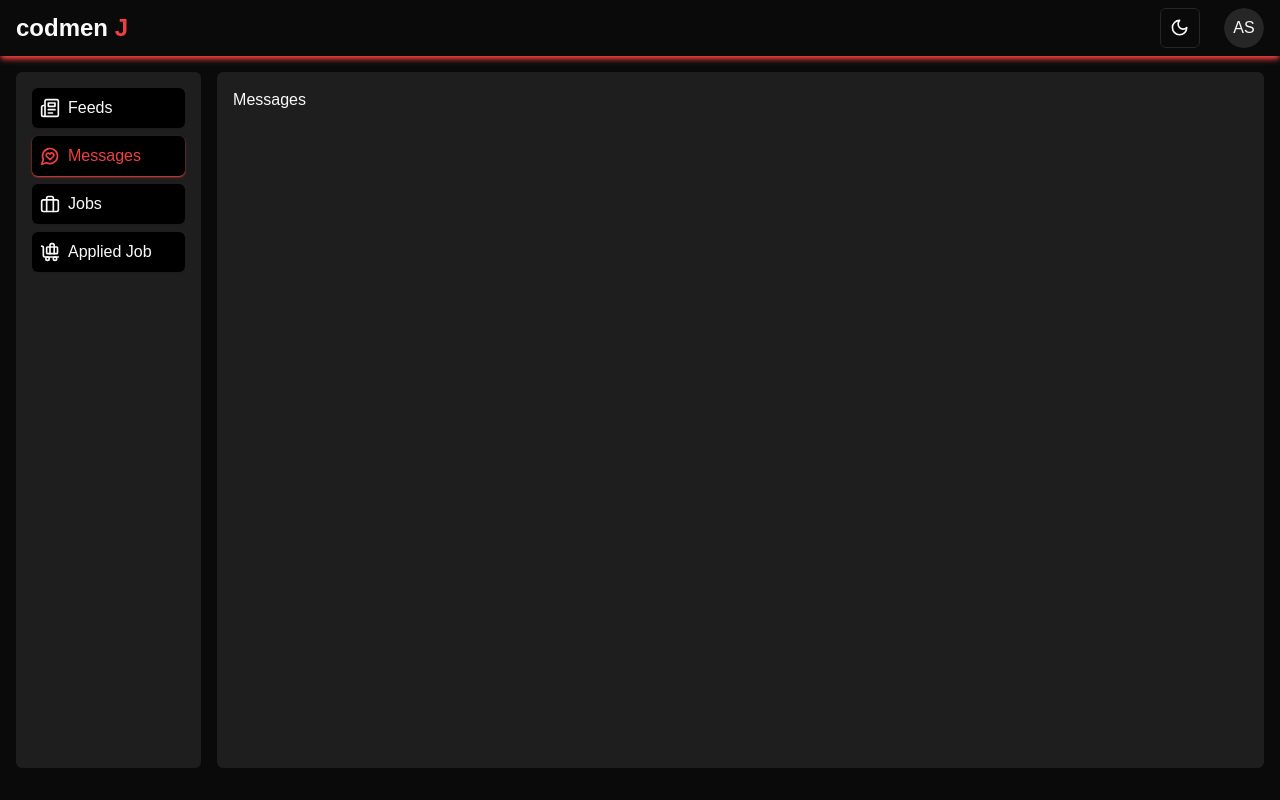
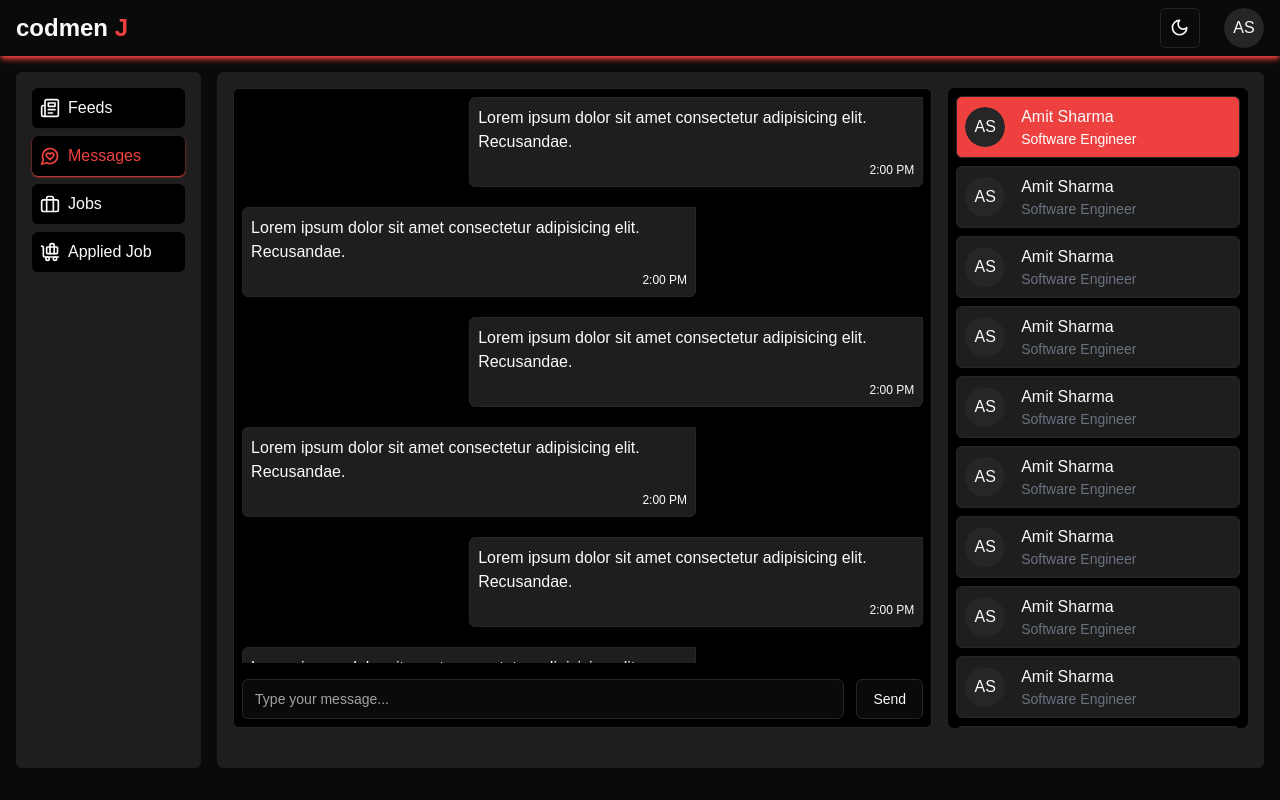
Before and after one commit to iamamitshrma/codmen-jobs, a Next.js app: page /messages in a window 1280 px wide. Built offline with nearby package versions, Linux system fonts and the light colour scheme; a web font is replaced by a local one.

Commit message:
message screen

```diff
--- a/app/layout.tsx
+++ b/app/layout.tsx
@@ -30,7 +30,7 @@ export default function RootLayout({
             <Navbar />
             <main className="container flex gap-[1rem]">
               <Sidebar />
-              <div className="h-max_height dark:bg-custom_card_bg bg-white rounded-md p-[1rem] w-[85%] overflow-auto dark:border-none border-[1px]">
+              <div className="dark:bg-custom_card_bg bg-white rounded-md p-[1rem] w-[85%] overflow-auto dark:border-none border-[1px]">
                 {children}
               </div>
             </main>
--- a/app/messages/page.tsx
+++ b/app/messages/page.tsx
@@ -1,7 +1,53 @@
+'use client'
+
+import { Input } from "@/components/ui/input"
+import { useCounterStore } from "../store"
+import { Button } from "@/components/ui/button"
+import { Avatar, AvatarFallback, AvatarImage } from "@/components/ui/avatar"
+
 export default function MessagesPage() {
+    const { increasePopulation, counter, resetCounter } = useCounterStore((state: any) => state)
     return (
-        <div>
-            Messages
+        <div className="flex items-center gap-4">
+            <div className="w-[70%] h-[80vh] rounded-md dark:bg-black border-[0.5px] flex flex-col justify-between gap-1">
+                <div className="overflow-auto w-[100%] h-[90%] p-2">
+                    {
+                        [...new Array(20)].map((item, index) => {
+                            return (
+                                <div key={index + 1} className={`flex flex-col dark:bg-custom_card_bg border-[0.5px] mb-5 w-2/3 rounded-md rounded-tr-none p-2 ${index % 2 === 0 && "ml-auto"}`}>
+                                    <p className="mb-2">Lorem ipsum dolor sit amet consectetur adipisicing elit. Recusandae.</p>
+                                    <span className="font-thin text-xs ml-auto">2:00 PM</span>
+                                </div>
+                            )
+                        })
+                    }
+                </div>
+                <form className="flex items-center gap-3 p-2" action="">
+                    <Input placeholder="Type your message..." />
+                    <Button variant="outline">Send</Button>
+                </form>
+            </div>
+            <div className="w-[30%] h-[80vh] rounded-md dark:bg-black overflow-auto p-2">
+                {
+                    [...new Array(20)].map((item, index) => {
+                        return (
+                            <div key={index + 1} className={`cursor-pointer flex items-center mb-2 dark:bg-custom_card_bg p-2 border-[0.5px] rounded-md ${index === 0 && "dark:bg-custom_orange"}`}>
+                                <Avatar className="outline-none focus:hidden me-4">
+                                    <AvatarImage src="" />
+                                    <AvatarFallback>AS</AvatarFallback>
+                                </Avatar>
+                                <div>
+                                    <h6>Amit Sharma</h6>
+                                    <p className={`font-thin text-sm text-gray-500 ${index === 0 && "dark:text-white"}`}>Software Engineer</p>
+                                </div>
+                            </div>
+                        )
+                    })
+                }
+            </div>
+            {/* <h1 className="mb-10">Total Count: <span className="font-bold text-2xl text-custom_orange">{counter}</span></h1>
+            <button className="bg-gray-100 text-black p-2 rounded-lg me-5" onClick={increasePopulation}>Increase Counter</button>
+            <button className="border-[1px] text-white bg-gray-500 p-2 rounded-lg me-5" onClick={resetCounter}>Reset Counter</button> */}
         </div>
     )
 }
--- /dev/null
+++ b/app/store.ts
@@ -0,0 +1,11 @@
+import { create } from 'zustand'
+import { persist, createJSONStorage } from 'zustand/middleware'
+
+export const useCounterStore = create(persist((set) => ({
+  counter: 0,
+  increasePopulation: () => set((state: { counter: number }) => ({ counter: state.counter + 1 })),
+  resetCounter: () => set({ counter: 0 }),
+}), {
+  name: "counter-data",
+  storage: createJSONStorage(() => sessionStorage)
+}))
--- a/package.json
+++ b/package.json
@@ -25,7 +25,8 @@
     "react": "^18",
     "react-dom": "^18",
     "tailwind-merge": "^2.2.1",
-    "tailwindcss-animate": "^1.0.7"
+    "tailwindcss-animate": "^1.0.7",
+    "zustand": "^4.5.2"
   },
   "devDependencies": {
     "@types/bcrypt": "^5.0.2",
```
Also changed, not shown: 1 other file (tests, documents, lock files or other folders).
